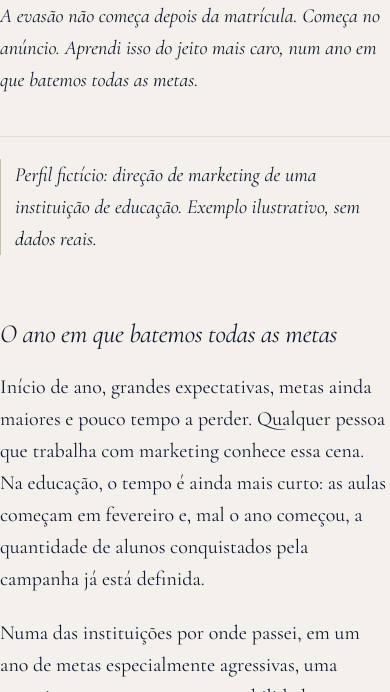
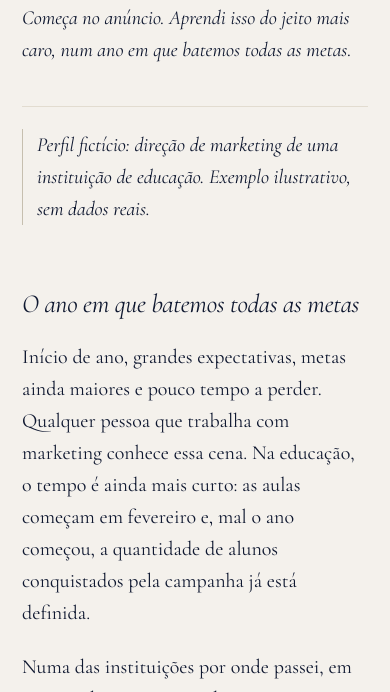
Before and after one commit to realnoficcion/gabi-ghost, a plain HTML site: page artigo.html in a window 390 px wide. Shown: the part 408-1100 px from the top of the page. Drawn offline with nearby package versions, Linux system fonts and the light colour scheme; a web font is replaced by a local one.

Commit message:
fix: adiciona padding lateral no artigo longo
Texto estava colando nas laterais da tela no mobile porque
.article sobrescrevia o max-width do .container sem herdar
o padding lateral. Agora: 32px no desktop, 22px no mobile.

```diff
--- a/artigo.html
+++ b/artigo.html
@@ -5,6 +5,9 @@
   <meta name="viewport" content="width=device-width, initial-scale=1" />
   <title>A evasão começa no anúncio | Gabriel Ceballos — Ghostwriting para executivos</title>
   <meta name="description" content="Exemplo de artigo longo escrito em ghostwriting para uma diretora de marketing em educação." />
+  <meta name="theme-color" content="#f4f1ec" />
+  <meta name="color-scheme" content="light" />
+  <meta name="supported-color-schemes" content="light" />
   <link rel="preconnect" href="https://fonts.googleapis.com" />
   <link rel="preconnect" href="https://fonts.gstatic.com" crossorigin />
   <link href="https://fonts.googleapis.com/css2?family=Cormorant+Garamond:ital,wght@0,300;0,400;0,500;0,600;1,300;1,400;1,500&family=Italiana&family=Inter+Tight:wght@300;400;500;600&display=swap" rel="stylesheet" />
--- a/styles.css
+++ b/styles.css
@@ -5,6 +5,7 @@
    ==================================================================== */
 
 :root {
+  color-scheme: light;
   --bg: #f4f1ec;            /* alabastro quente, sofisticado */
   --bg-elev: #faf7f2;        /* creme claríssimo */
   --bg-deep: #ebe6dd;        /* taupe pálido */
@@ -1113,9 +1114,12 @@ a { color: inherit; text-decoration: none; }
 
 /* ---------- ARTICLE PAGE ---------- */
 .article {
-  padding: 140px 0 100px;
+  padding: 140px 32px 100px;
   max-width: var(--maxw-narrow);
   margin: 0 auto;
+}
+@media (max-width: 720px) {
+  .article { padding: 110px 22px 70px; }
 }
 .article__back {
   display: inline-flex;
```
Also changed, not shown: index.html (+2 -0 lines).
